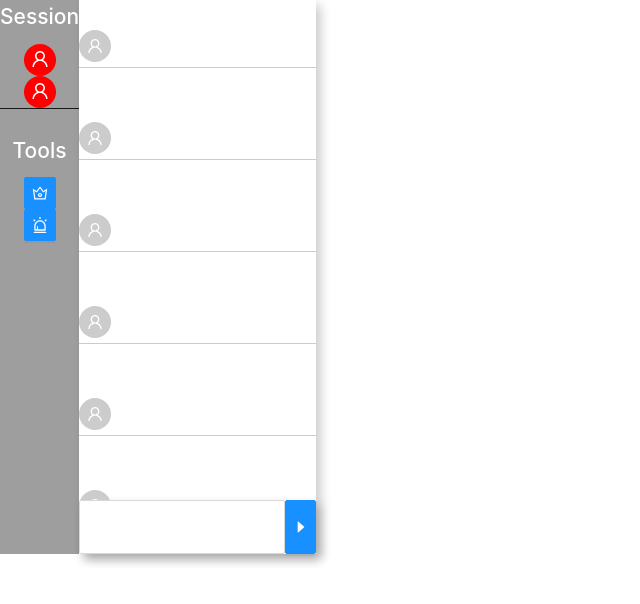
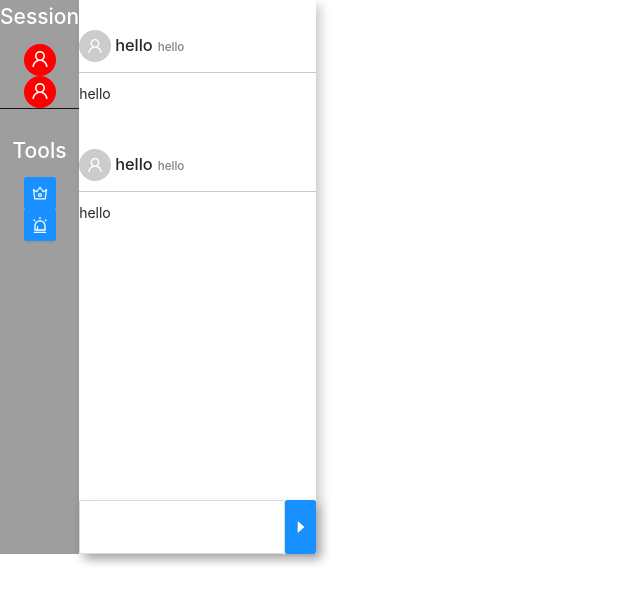
Before and after one commit to offlinedoctor/Unreal-Mail-Box, a React (Create React App) app in the folder ReactFrontend/react-mailbox/: page / in a window 1280 px wide. Shown: the top 604 px of the page, without its empty margins (0-640 px from the left). Built offline with nearby package versions, Linux system fonts and the light colour scheme.

Commit message:
Preparing the React front-end to get communication from UE backend; can now detect user's and send to React.

```diff
--- a/ReactFrontend/react-mailbox/src/App.js
+++ b/ReactFrontend/react-mailbox/src/App.js
@@ -7,6 +7,25 @@ import {Button} from 'antd';
 import {Input} from 'antd';
 const  {TextArea} = Input;
 
+var ArrayList =
+[
+	{
+		username: "hello",
+		chat: "hello",
+		timestamp: "hello"
+	},
+	{
+		username: "hello",
+		chat: "hello",
+		timestamp: "hello"
+	}
+];
+
+window.ue.interface.UpdateArrayList = function(JSON_PayLoad)
+{
+	console.log(JSON_PayLoad);
+	ArrayList = JSON_PayLoad;
+}
 
 class App extends React.Component
 {
@@ -15,20 +34,15 @@ class App extends React.Component
 		return(
 			<div style={{display: "flex", flexDirection: "row"}}>
 				<div style={{background: "#9E9E9E"}}>
-					<SideBar eachUser={"hello"}/>
+					<SideBar/>
 				</div>
 				<div style={{display: "flex", flexDirection: "column", boxShadow: "5px 5px 10px 0px rgba(0,0,0,0.2)"}}>
 					<div style={{height: "500px", overflowY: "auto", overflowX: "hidden"}}>
-						<EachChatBox/>
-						<EachChatBox/>
-						<EachChatBox/>
-						<EachChatBox/>
-						<EachChatBox/>
-						<EachChatBox/>
-						<EachChatBox/>
-						<EachChatBox/>
-						<EachChatBox/>
-						<EachChatBox/>
+					{
+						ArrayList.map(eachIteration =>
+							<EachChatBox username={eachIteration.username} chat={eachIteration.chat} timestamp = {eachIteration.timestamp}/>
+						)
+					}
 					</div>
 					<div>
 						<SubmitText/>
--- a/ReactFrontend/react-mailbox/src/EachChatBox.js
+++ b/ReactFrontend/react-mailbox/src/EachChatBox.js
@@ -14,7 +14,7 @@ class EachChatBox extends React.Component
 					<Avatar size={32} icon={<UserOutlined />} />
 					<div style={{display: "flex", alignItems: "center", paddingTop: "3px", paddingLeft: "4px"}}>
 						<h3> {this.props.username} </h3>
-						<h5 style={{paddingLeft: "5px", color: "grey"}}> {this.props.timettamp} </h5>
+						<h5 style={{paddingLeft: "5px", color: "grey"}}> {this.props.timestamp} </h5>
 					</div>
 				</div>
 				<div style={{display: "flex", alignItems: "center", paddingTop: "10px"}}>
--- a/ReactFrontend/react-mailbox/src/SideBar.js
+++ b/ReactFrontend/react-mailbox/src/SideBar.js
@@ -3,6 +3,14 @@ import React from 'react';
 import {Button} from 'antd';
 import { Avatar, Divider, Tooltip } from 'antd';
 import { UserOutlined, AlertOutlined, CrownOutlined } from '@ant-design/icons';
+
+var UserSessions = ["NameA", "NameB"];
+
+window.ue.interface.UpdateUserSessions = function(JSON_PayLoad)
+{
+	UserSessions = JSON_PayLoad;
+	window.sideBarComponent.UpdateUsers();
+}
 
 class SideBar extends React.Component
 {
@@ -13,11 +21,19 @@ class SideBar extends React.Component
 
 		this.state =
 		{
-			eachuser: ["hello", "hello2"],
+			eachuser: [],
 		}
 
+		window.sideBarComponent = this;
 		this.NotificationSound = this.NotificationSound.bind(this);
 		this.ShowHost = this.ShowHost.bind(this);
+		this.UpdateUsers = this.UpdateUsers.bind(this);
+	}
+
+	//Could we abstract this and use Props instead?
+	UpdateUsers()
+	{
+		this.setState({eachuser: UserSessions});
 	}
 
 	NotificationSound()
@@ -37,7 +53,7 @@ class SideBar extends React.Component
 				<div style={{display: "flex", flexDirection: "column", borderBottom: "1px solid", alignItems: "center"}}>
 					<h2 style={{color: "white"}}> Session </h2>
 					{
-						this.state.eachuser.map(eachIteration =>
+						UserSessions.map(eachIteration =>
 							<Tooltip title={eachIteration} placement="right">
 								<Avatar style={{backgroundColor: 'red'}} icon={<UserOutlined />}/>
 							</Tooltip>
```
Also changed, not shown: 1 other file (tests, documents, lock files or other folders).
